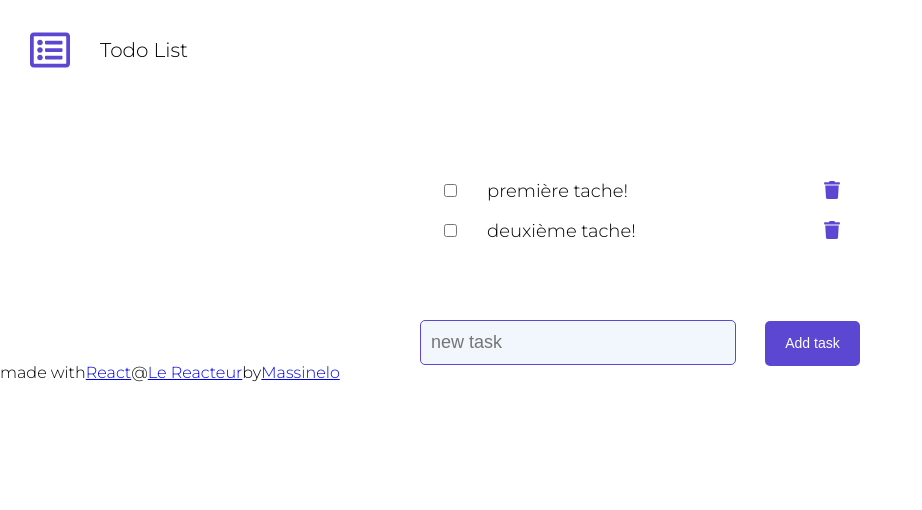
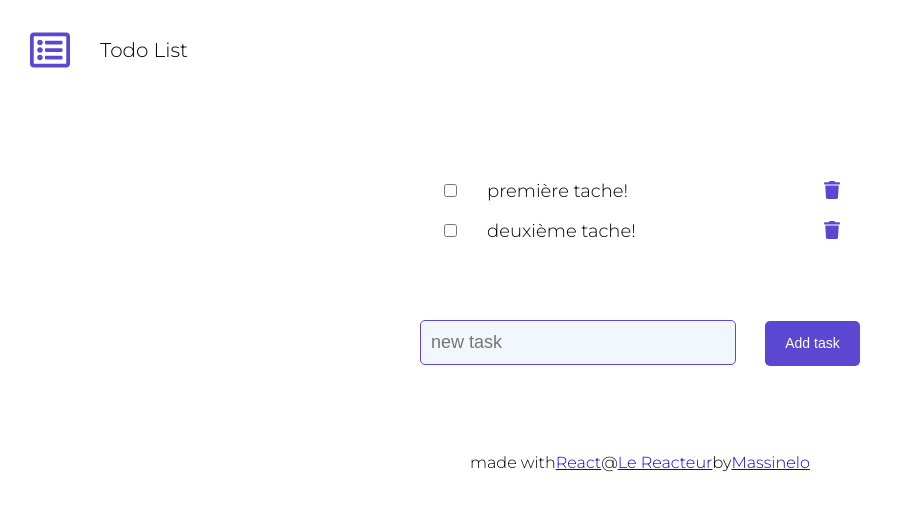
Before and after one commit to Massinelo/react-todolist, a React (Create React App) app: page / in a window 1280 px wide. Shown: the top 510 px of the page, without its empty margins (0-922 px from the left). Built offline with nearby package versions, Linux system fonts and the light colour scheme.

Commit message:
css V1.1

```diff
--- a/src/App.css
+++ b/src/App.css
@@ -96,3 +96,8 @@ body {
 }
 
 /* Footer */
+.footerContainer {
+  display: flex;
+  justify-content: center;
+  margin-top: 90px;
+}
```
